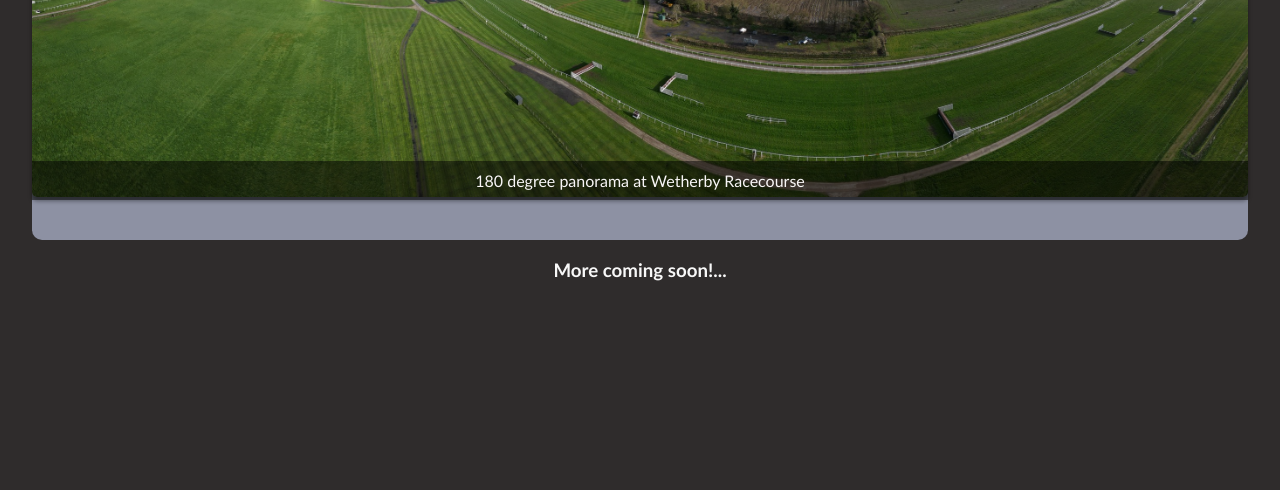
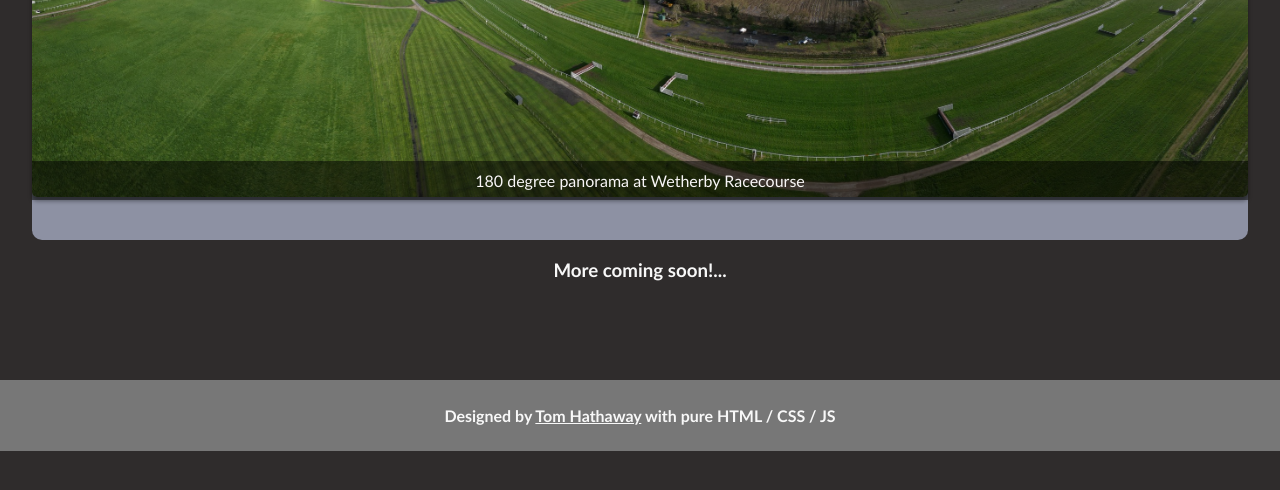
Before and after one commit to t0m0h1/photo_gallery.github.io, a plain HTML site: page index.html in a window 1280 px wide. Shown: the part 2056-2546 px from the top of the page. After the commit the page ends 2507 px from the top, so only its background shows below. Drawn offline with Linux system fonts and the light colour scheme.

Commit message:
changes_footer_etc

```diff
--- a/index.html
+++ b/index.html
@@ -66,7 +66,7 @@
   }
 
   .container {
-    height: 100vh; /* Adjust the height as needed */
+    height: 10vh; /* Adjust the height as needed */
     display: flex;
     align-items: center;
     justify-content: center;
@@ -196,6 +196,10 @@ h2 {
   padding: 10px;
 }
 
+h4 {
+  text-align: center;
+}
+
 #racecourse_180 {
   max-width: 100%;
 }
@@ -232,6 +236,22 @@ img {
   box-shadow: 0 0 10px rgba(0, 0, 0, 0.5);
 }
 
+u:hover {
+  cursor: pointer;
+}
+
+footer {
+  background-color: #777;
+  padding: 5px;
+}
+
+#me_link {
+  text-decoration: underline;
+  color: #f8f8f8;
+}
+
+/* the bit about panaramas ^ */
+
 </style>
 <script>
 //js for if you've been away for a while
@@ -251,6 +271,9 @@ function showTimeAlert() {
   localStorage.setItem("lastVisitTime", new Date().getTime());
 }
 
+function showInfo() {
+  alert("A panorama photo is a wide-angle image that captures a broader field of view than a standard photo. It is created by combining multiple frames together to form a single composite image, resulting in an immersive and expansive view of a scene. I hope you learned something there!");
+}
 
 
 // js to apologise if content isn't loading
@@ -328,7 +351,7 @@ window.onerror = apologizeForImageError;
       <div class="grey_box">
       <section id="panoramas" class="gallery-section">
         <h2>Panoramas</h2>
-        <h3>What makes <u> panoramic photography</u> stand out?</h3>
+        <h3>What makes <u onclick="showInfo()"> panoramic photography</u> stand out?</h3>
         <br>
         <ul>
           <li><strong>Wide perspective:</strong> Viewers can see much more of the subject / setting and allows more depth.</li>
@@ -355,6 +378,10 @@ window.onerror = apologizeForImageError;
 
 <div class="container"></div>
 
+<footer>
+  <h4>Designed by <a id="me_link" href="about.html">Tom Hathaway</a> with pure HTML / CSS / JS</h4>
+</footer>
+
 <!-- .background and .container are to handle my scrolling background -->
 </body>
 </html>
```
